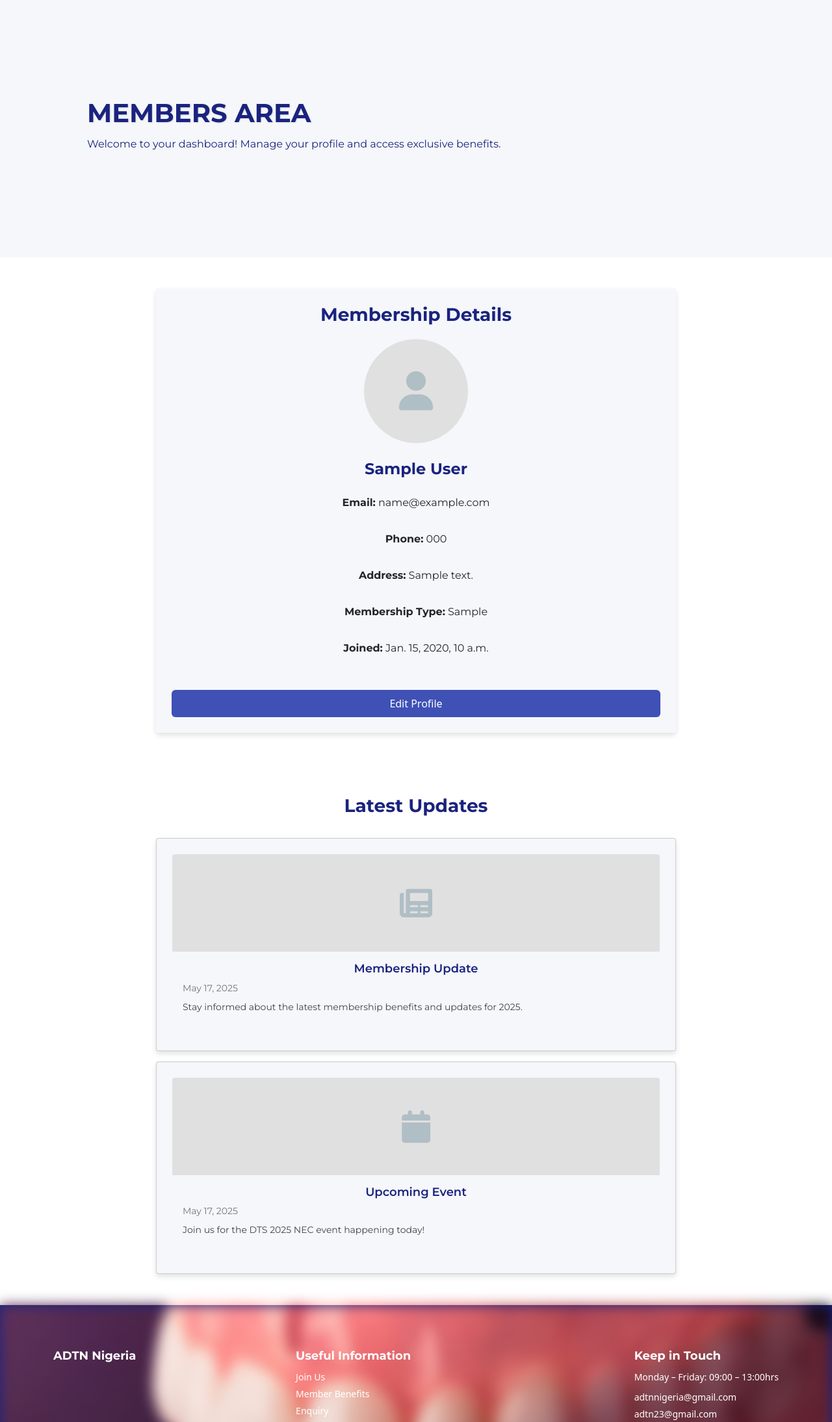
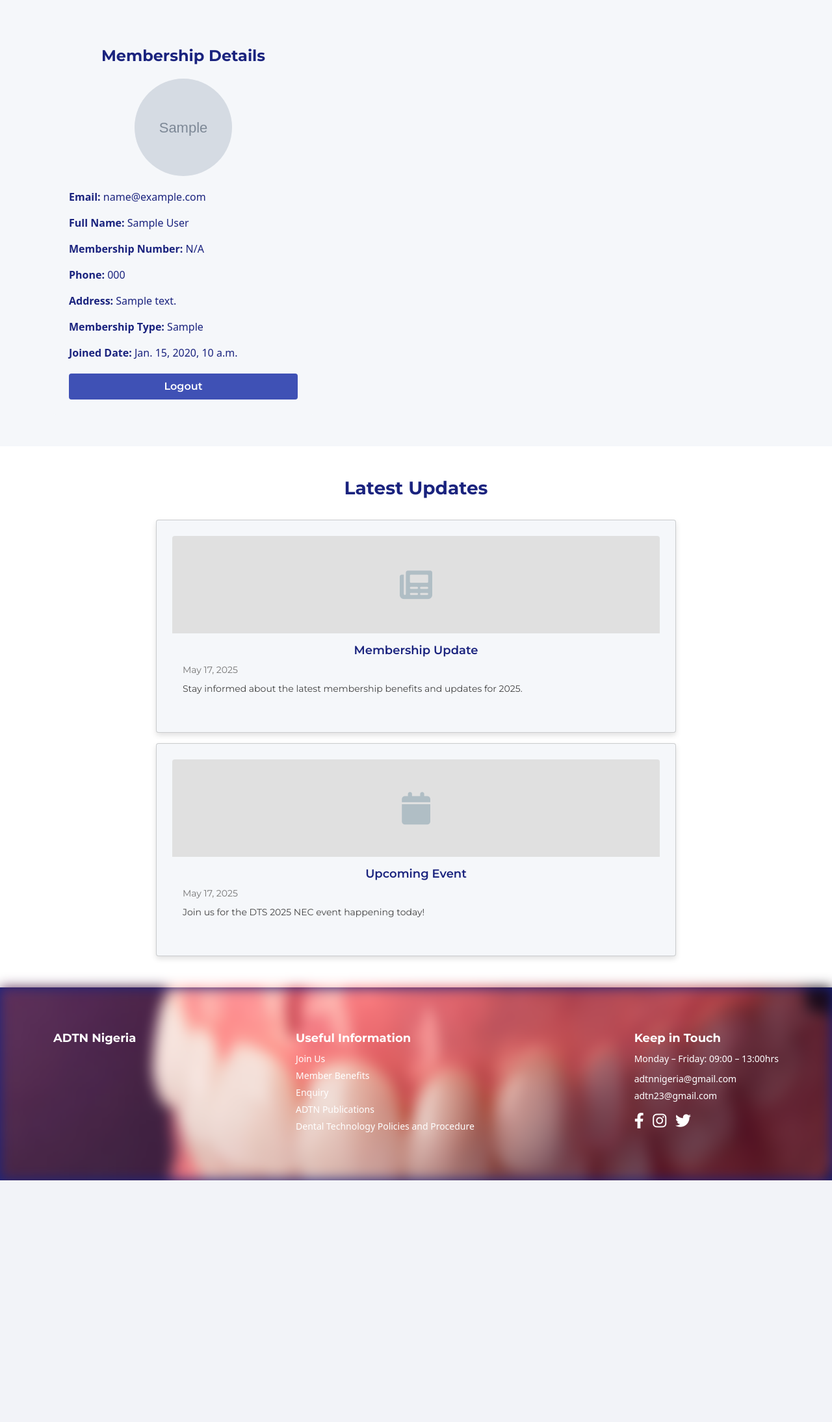
Before and after one commit to nchiwar/adtn_nigeria_project, a Django app: template templates/core/memberspage.html in a window 1280 px wide. Shown: the part 74-2263 px from the top of the page at 65% size. After the commit the page ends 1891 px from the top, so only its background shows below. Run offline with Django 5.2, Linux system fonts and the light colour scheme; the template is opened without the code that fills it: most values are stand-ins (such as "Sample title", 1, 10 or a date in 2020); grey boxes marked "Sample" are stand-in pictures.

Commit message:
Add profile image and fix membership details display

```diff
--- a/accounts/models.py
+++ b/accounts/models.py
@@ -32,7 +32,9 @@ class CustomUser(AbstractUser):
     joined_date = models.DateField(blank=True, null=True)
     is_approved = models.BooleanField(default=False)
 
+
     email = models.EmailField(unique=True, max_length=254)
+    profile_image = models.ImageField(upload_to='profile_images/', blank=True, null=True)
 
     USERNAME_FIELD = 'email'
     REQUIRED_FIELDS = ['full_name']
--- a/templates/core/memberspage.html
+++ b/templates/core/memberspage.html
@@ -2,39 +2,26 @@
 {% load static %}
 {% block title %}Membership{% endblock %}
 {% block content %}
-    <section class="hero-history" style="background-color: #f5f7fa; color: #1a237e; padding: 48px 0; position: relative; overflow: hidden;">
-        <div class="container">
-            <div class="hero-content" style="display: flex; align-items: center; max-height: 400px;">
-                <div class="hero-text">
-                    <h1 style="font-family: Montserrat, sans-serif; font-size: 40px; font-weight: 700; margin: 0; color: #1a237e; text-shadow: 1px 1px 2px rgba(0,0,0,0.12);">MEMBERS AREA</h1>
-                    <p style="font-family: Montserrat, sans-serif; color: #1a237e; font-size: 16px; font-weight: 400; margin: 12px 0; text-align: justify;">Welcome to your dashboard! Manage your profile and access exclusive benefits.</p>
-                </div>
-            </div>
+<section style="background-color: #f5f7fa; color: #1a237e; padding: 48px 0; min-height: 80vh; display: flex; justify-content: center; align-items: center;">
+    <div class="container">
+        <div class="membership-content" style="width: 400px; padding: 24px; background-color: #F5F7FA; border-radius: 4px;">
+            <h2 style="font-family: Montserrat, sans-serif; color: #1A237E; font-size: 24px; font-weight: 700; text-align: center; margin-bottom: 20px;">Membership Details</h2>
+            {% if profile_image %}
+                <img src="{{ profile_image }}" alt="Profile Image" style="width: 150px; height: 150px; object-fit: cover; border-radius: 50%; display: block; margin: 0 auto 20px;">
+            {% else %}
+                <p style="text-align: center; font-family: Montserrat, sans-serif; font-size: 14px;">No profile image uploaded.</p>
+            {% endif %}
+            <p><strong>Email:</strong> {{ email }}</p>
+            <p><strong>Full Name:</strong> {{ full_name|default:'N/A' }}</p>
+            <p><strong>Membership Number:</strong> {{ membership_number|default:'N/A' }}</p>
+            <p><strong>Phone:</strong> {{ phone }}</p>
+            <p><strong>Address:</strong> {{ address }}</p>
+            <p><strong>Membership Type:</strong> {{ membership_type }}</p>
+            <p><strong>Joined Date:</strong> {{ joined_date }}</p>
+            <a href="{% url 'logout' %}" style="background-color: #3F51B5; color: white; font-family: Montserrat, sans-serif; font-size: 16px; font-weight: 600; padding: 8px 16px; border-radius: 4px; border: none; cursor: pointer; text-decoration: none; display: block; text-align: center; margin-top: 20px;">Logout</a>
         </div>
-    </section>
-
-    <section class="membership" style="padding: 48px 0;">
-        <div class="container">
-            <div class="membership-content" style="display: flex; justify-content: center; align-items: center;">
-                <div class="membership-text" style="width: 800px; padding: 24px; background-color: #F5F7FA; border-radius: 4px; box-shadow: 0 4px 8px rgba(0,0,0,0.12); text-align: center;">
-                    <h2 style="font-family: Montserrat, sans-serif; color: #1A237E; font-size: 28px; font-weight: 700; margin-bottom: 20px;">Membership Details</h2>
-                    <div style="display: flex; flex-direction: column; gap: 16px;">
-                        <div style="margin: 0 auto; width: 160px; height: 160px; background-color: #E0E0E0; border-radius: 50%; display: flex; align-items: center; justify-content: center;">
-                            <i class="fas fa-user" style="font-size: 60px; color: #B0BEC5;"></i>
-                        </div>
-                        <h3 style="font-family: Montserrat, sans-serif; font-size: 24px; font-weight: 700; color: #1A237E; margin: 10px 0;">{{ full_name }}</h3>
-                        <p style="font-family: Montserrat, sans-serif; font-size: 16px;"><strong>Email:</strong> {{ email }}</p>
-                        <p style="font-family: Montserrat, sans-serif; font-size: 16px;"><strong>Phone:</strong> {{ phone|default:'N/A' }}</p>
-                        <p style="font-family: Montserrat, sans-serif; font-size: 16px;"><strong>Address:</strong> {{ address|default:'N/A' }}</p>
-                        <p style="font-family: Montserrat, sans-serif; font-size: 16px;"><strong>Membership Type:</strong> {{ membership_type|default:'N/A' }}</p>
-                        <p style="font-family: Montserrat, sans-serif; font-size: 16px;"><strong>Joined:</strong> {{ joined_date }}</p>
-                        <a href="#" class="btn" style="background-color: #3F51B5; color: white; padding: 8px 16px; margin-top: 20px;">Edit Profile</a>
-                    </div>
-                </div>
-            </div>
-        </div>
-    </section>
-
+    </div>
+</section>
     <section class="content" style="padding: 48px 0;">
         <div class="container">
             <div style="width: 800px; margin: 0 auto;">
--- a/templates/core/register.html
+++ b/templates/core/register.html
@@ -69,6 +69,10 @@
                         <label for="joined_date" style="font-family: Montserrat, sans-serif; font-size: 16px; color: #1A237E; font-weight: 400; display: block;">Joined Date</label>
                         <input type="date" id="joined_date" name="joined_date" style="width: 100%; padding: 8px; border: 1px solid #B0BEC5; border-radius: 4px; font-family: Montserrat, sans-serif; font-size: 14px;">
                     </div>
+                    <div class="form-group">
+                    <label for="profile_image" style="font-family: Montserrat, sans-serif; font-size: 16px; color: #1A237E; font-weight: 400; display: block;">Profile Image</label>
+                    <input type="file" id="profile_image" name="profile_image" accept="image/*" style="width: 100%; padding: 8px; border: 1px solid #B0BEC5; border-radius: 4px; font-family: Montserrat, sans-serif; font-size: 14px;">
+                    </div>
                     <button type="submit" style="background-color: #3F51B5; color: white; font-family: Montserrat, sans-serif; font-size: 16px; font-weight: 600; padding: 8px 16px; border-radius: 4px; border: none; cursor: pointer;">Register</button>
                     <div id="register-notification" style="display: none; text-align: center; font-family: Montserrat, sans-serif; font-size: 14px; color: #d32f2f; margin-top: 16px;"></div>
                     <div style="text-align: center; font-family: Montserrat, sans-serif; font-size: 14px; font-weight: 400; margin-top: 16px;">
```
